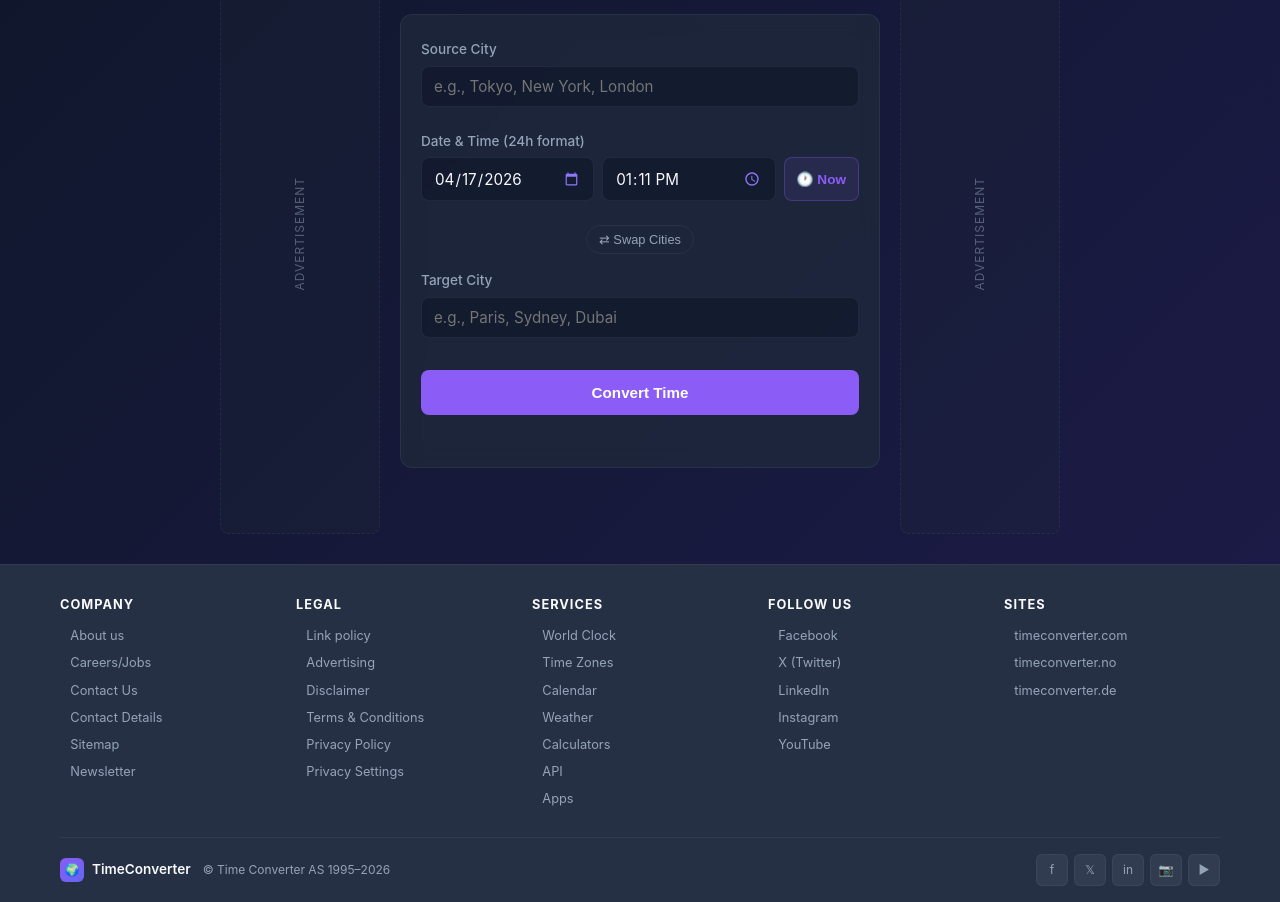
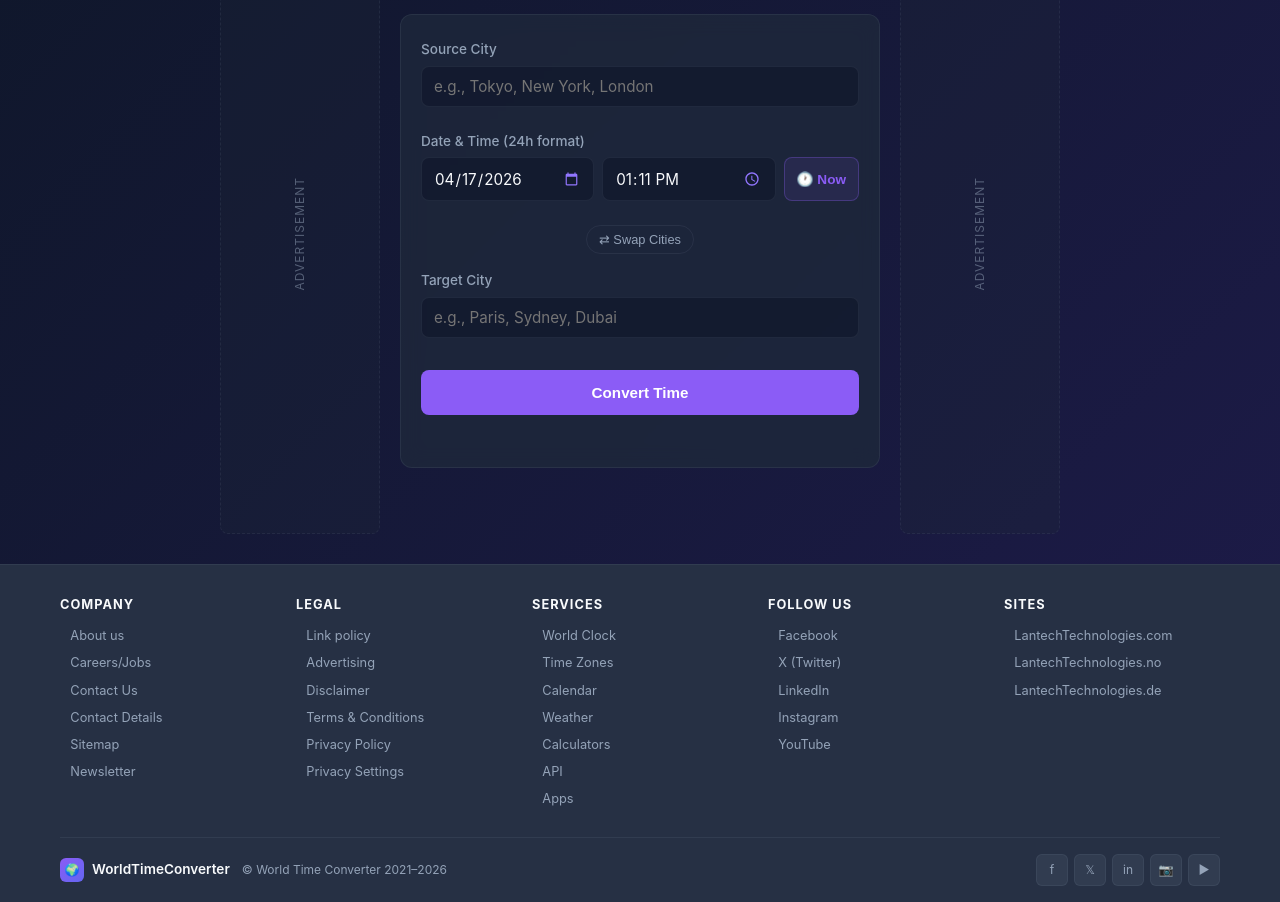
Before and after one commit to treddi/OWEN_7_SHORT, a website: page index.html in a window 1280 px wide. Shown: the part 156-1058 px from the top of the page. Drawn offline with Linux system fonts and the light colour scheme.

Commit message:
Update index.html

```diff
--- a/index.html
+++ b/index.html
@@ -1111,9 +1111,9 @@
         <div class="footer-col">
           <h3>Sites</h3>
           <ul>
-            <li><a href="#"><span class="icon">›</span> timeconverter.com</a></li>
-            <li><a href="#"><span class="icon">›</span> timeconverter.no</a></li>
-            <li><a href="#"><span class="icon">›</span> timeconverter.de</a></li>
+            <li><a href="#"><span class="icon">›</span> LantechTechnologies.com</a></li>
+            <li><a href="#"><span class="icon">›</span> LantechTechnologies.no</a></li>
+            <li><a href="#"><span class="icon">›</span> LantechTechnologies.de</a></li>
           </ul>
         </div>
       </div>
@@ -1122,9 +1122,9 @@
         <div class="footer-bottom-left">
           <a href="/" class="footer-logo">
             <div class="footer-logo-icon">🌍</div>
-            <div class="footer-logo-text">TimeConverter</div>
+            <div class="footer-logo-text">WorldTimeConverter</div>
           </a>
-          <span class="footer-copyright">© Time Converter AS 1995–2026</span>
+          <span class="footer-copyright">© World Time Converter 2021–2026</span>
         </div>
 
         <div class="footer-social">
```
